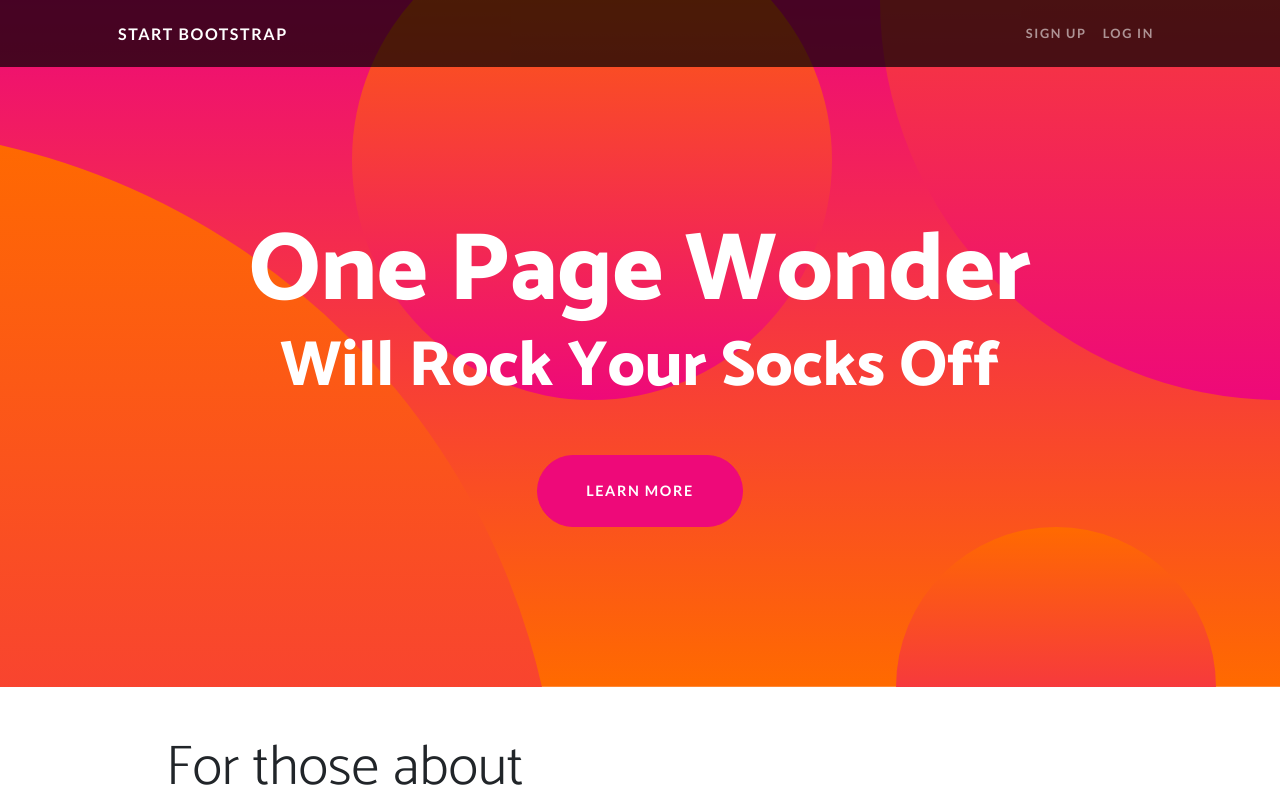
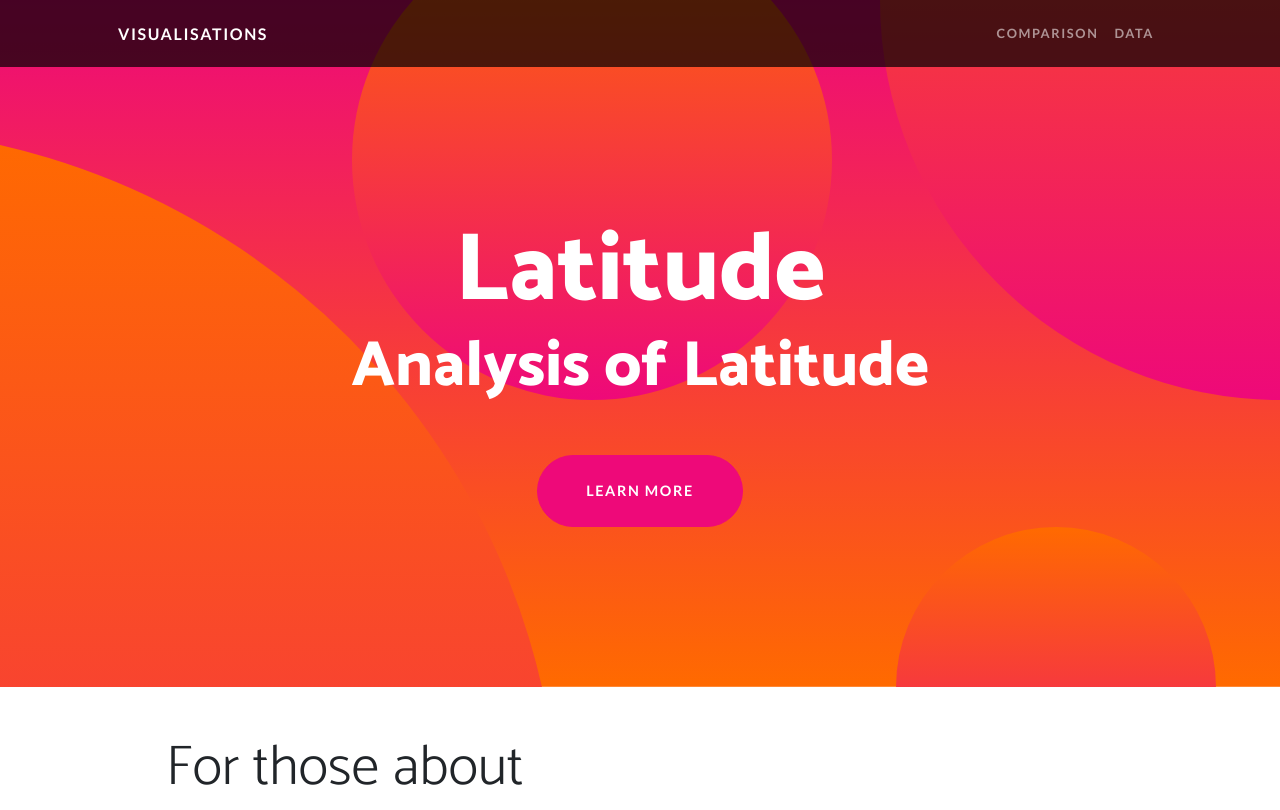
Before and after one commit to Ba1lina/Web-Design-Challenge, a plain HTML site: page index.html in a window 1280 px wide. Shown: the top 810 px of the page. Drawn offline with nearby package versions, Linux system fonts and the light colour scheme; files whose address does not match are found by name.

Commit message:
Update index.html

```diff
--- a/index.html
+++ b/index.html
@@ -5,7 +5,7 @@
         <meta name="viewport" content="width=device-width, initial-scale=1, shrink-to-fit=no" />
         <meta name="description" content="" />
         <meta name="author" content="" />
-        <title>One Page Wonder - Start Bootstrap Template</title>
+        <title>World Weather Analysis</title>
         <link rel="icon" type="image/x-icon" href="assets/favicon.ico" />
         <!-- Font Awesome icons (free version)-->
         <script src="https://use.fontawesome.com/releases/v6.1.0/js/all.js" crossorigin="anonymous"></script>
@@ -19,12 +19,12 @@
         <!-- Navigation-->
         <nav class="navbar navbar-expand-lg navbar-dark navbar-custom fixed-top">
             <div class="container px-5">
-                <a class="navbar-brand" href="#page-top">Start Bootstrap</a>
+                <a class="navbar-brand" href="#page-top">Visualisations</a>
                 <button class="navbar-toggler" type="button" data-bs-toggle="collapse" data-bs-target="#navbarResponsive" aria-controls="navbarResponsive" aria-expanded="false" aria-label="Toggle navigation"><span class="navbar-toggler-icon"></span></button>
                 <div class="collapse navbar-collapse" id="navbarResponsive">
                     <ul class="navbar-nav ms-auto">
-                        <li class="nav-item"><a class="nav-link" href="#!">Sign Up</a></li>
-                        <li class="nav-item"><a class="nav-link" href="#!">Log In</a></li>
+                        <li class="nav-item"><a class="nav-link" href="#!">Comparison</a></li>
+                        <li class="nav-item"><a class="nav-link" href="#!">Data</a></li>
                     </ul>
                 </div>
             </div>
@@ -33,8 +33,8 @@
         <header class="masthead text-center text-white">
             <div class="masthead-content">
                 <div class="container px-5">
-                    <h1 class="masthead-heading mb-0">One Page Wonder</h1>
-                    <h2 class="masthead-subheading mb-0">Will Rock Your Socks Off</h2>
+                    <h1 class="masthead-heading mb-0">Latitude</h1>
+                    <h2 class="masthead-subheading mb-0">Analysis of Latitude</h2>
                     <a class="btn btn-primary btn-xl rounded-pill mt-5" href="#scroll">Learn More</a>
                 </div>
             </div>
```
